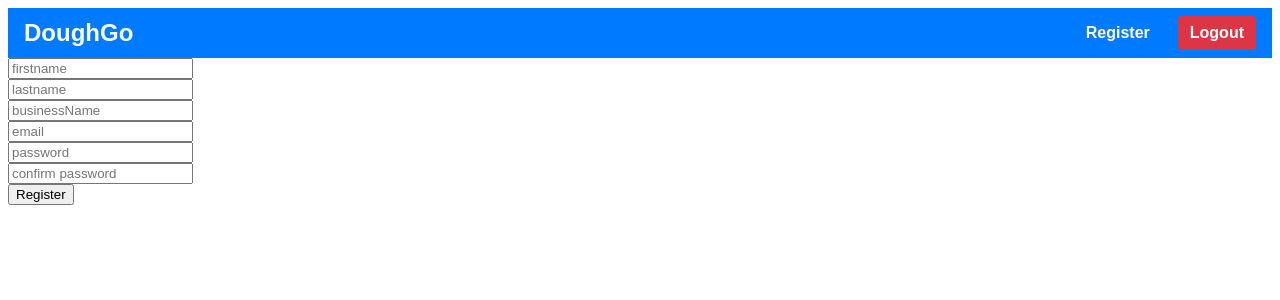
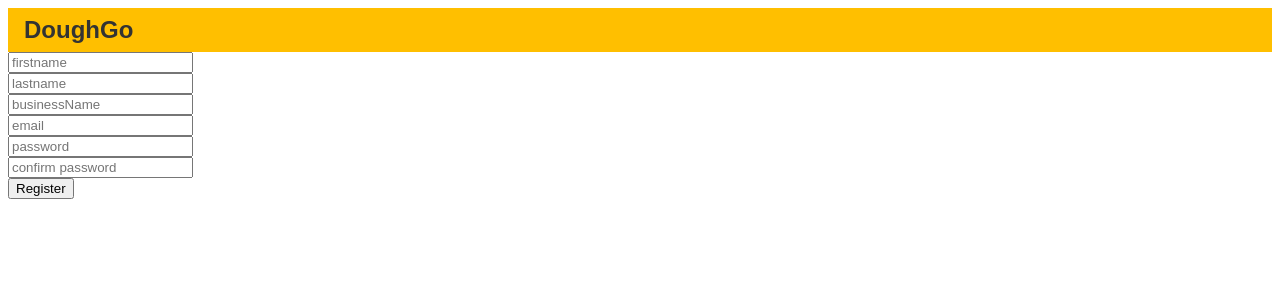
Before and after one commit to kavindacena99/DoughGo, a React (Vite) app in the folder webapp/: page /register in a window 1280 px wide. Shown: the top 300 px of the page. Built offline with nearby package versions, Linux system fonts and the light colour scheme.

Commit message:
login page

```diff
--- a/webapp/src/App.jsx
+++ b/webapp/src/App.jsx
@@ -8,7 +8,7 @@ import PrivateRoute from "./components/PrivateRoute";
 function App(){
   return(
     <Router>
-      <Navbar />
+      {window.location.pathname !== "/" && <Navbar />}
       <Routes>
         <Route path="/" element={<Login />} />
         <Route path="/register" element={<Register />} />
--- a/webapp/src/components/Navbar.css
+++ b/webapp/src/components/Navbar.css
@@ -2,13 +2,13 @@
   display: flex;
   justify-content: space-between;
   align-items: center;
-  background-color: #007bff;
+  background-color: #FFBF00;
   padding: 0.5rem 1rem;
   font-family: Arial, sans-serif;
 }
 
 .navbar .brand {
-  color: white;
+  color: #333333;
   font-size: 1.5rem;
   font-weight: bold;
   cursor: pointer;
@@ -21,7 +21,7 @@
 }
 
 .navbar .nav-links a {
-  color: white;
+  color: #333333;
   text-decoration: none;
   font-weight: 600;
   padding: 0.5rem 0.75rem;
@@ -30,13 +30,14 @@
 }
 
 .navbar .nav-links a:hover {
-  background-color: #0056b3;
+  background-color: #e6ac00;
 }
 
 .navbar .nav-links a.logout {
-  background-color: #dc3545;
+  background-color: #b35900;
+  color: white;
 }
 
 .navbar .nav-links a.logout:hover {
-  background-color: #a71d2a;
+  background-color: #804000;
 }
--- a/webapp/src/components/Navbar.jsx
+++ b/webapp/src/components/Navbar.jsx
@@ -12,12 +12,13 @@ function Navbar(){
         navigate("/");
     };
 
+    const token = localStorage.getItem("token");
+
     return(
         <nav className="navbar">
             <Link to="/" className="brand">DoughGo</Link>
             <div className="nav-links">
-                <Link to="/register">Register</Link>
-                <a className="logout" onClick={handleLogout} style={{ cursor: "pointer" }}>Logout</a>
+                {token && <a className="logout" onClick={handleLogout} style={{ cursor: "pointer" }}>Logout</a>}
             </div>
         </nav>
     );
```
